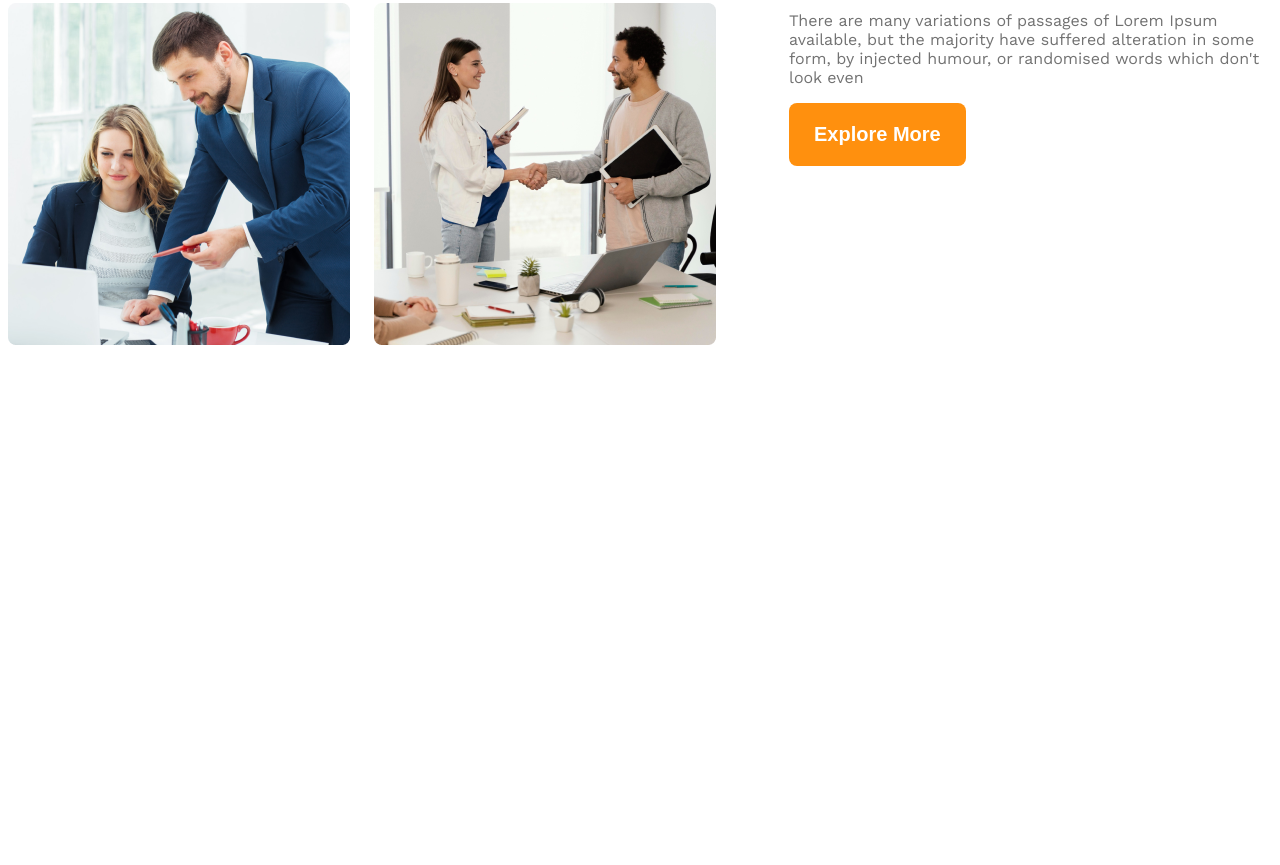
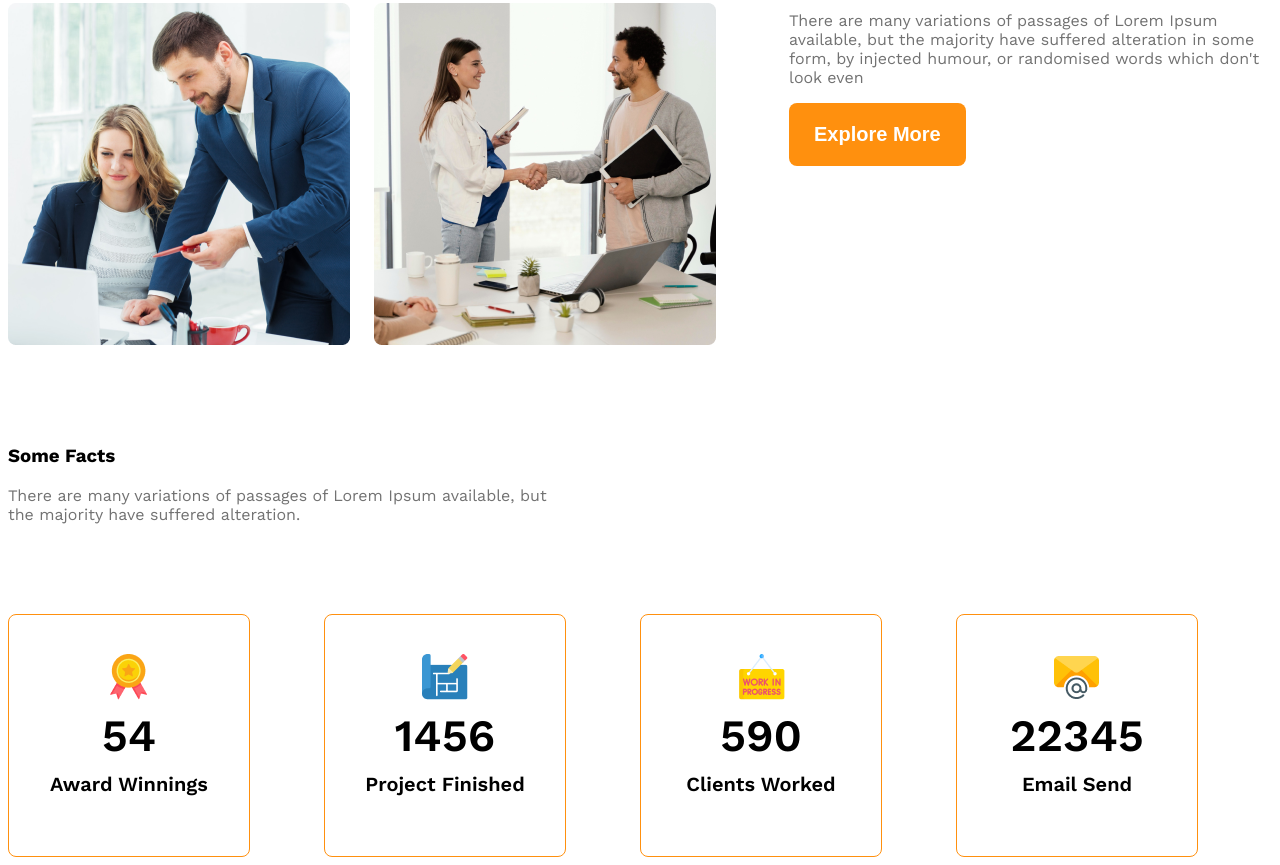
Before and after one commit to programmertajul/responsive-website1, a plain HTML site: page index.html in a window 1280 px wide. Shown: the part 1647-2512 px from the top of the page. Before the commit the page ends 2092 px from the top, so only its background shows below. Drawn offline with nearby package versions, Linux system fonts and the light colour scheme.

Commit message:
i am tajul

```diff
--- a/index.html
+++ b/index.html
@@ -53,7 +53,7 @@
             </div>
 
             <div class="our-features">
-                <h3 class="our-feature-title"><span class="text-light-gray" id="quick-list">Quick list</span> <span>of Our </span> <span class="text-primary">Features</span></h3>
+                <h3 class="our-section-title"><span class="text-light-gray" id="quick-list">Quick list</span> <span>of Our </span> <span class="text-primary">Features</span></h3>
                 <p class="our-feature-description text-light-gray">There are many variations of passages of Lorem Ipsum available, but the majority have suffered alteration in some form, by injected humour, or randomised words which don't look even</p>
                 <button class="primary-button">Explore More</button>
 
@@ -72,6 +72,51 @@
 
         <section class="some-facts">
 
+            <h3 class="facts-title">Some Facts</h3>
+            <p class="text-light-gray fact-description">There are many variations of passages of Lorem Ipsum available, but the majority have suffered alteration.</p>
+
+            <div class="icons-container">
+                <!-- .fact-card*4>img.icon-img+h5.icon-number+P.icon-name -->
+                <div class="fact-card display-flex">
+                    <div>
+                        <img src="images/icons/ribon.png" alt="" class="icon-img">
+                        <h5 class="icon-number">54</h5>
+                        <P class="icon-name">Award Winnings</P>
+
+                    </div>
+
+                </div>
+                <div class="fact-card display-flex">
+                    <div>
+                        <img src="images/icons/projects.png" alt="" class="icon-img">
+                        <h5 class="icon-number">1456</h5>
+                        <P class="icon-name">Project Finished</P>
+                    </div>
+
+                </div>
+                <div class="fact-card display-flex">
+                    <div>
+                        <img src="images/icons/customers.png" alt="" class="icon-img">
+                        <h5 class="icon-number">590</h5>
+                        <P class="icon-name">Clients Worked </P>
+                    </div>
+
+                </div>
+                <div class="fact-card display-flex">
+                    <div>
+                        <img src="images/icons/email.png" alt="" class="icon-img">
+                        <h5 class="icon-number">22345</h5>
+                        <P class="icon-name">Email Send</P>
+                    </div>
+
+                </div>
+
+
+
+
+
+            </div>
+
         </section>
 
 
--- a/style/style.css
+++ b/style/style.css
@@ -51,6 +51,11 @@
   main > section{
     margin-top: 100px;
   }
+
+  .our-section-title{
+    font-size: 2.8rem;
+    font-weight: 700px;
+}
 
 /* navbar related style */
 
@@ -114,15 +119,53 @@
     max-width: 530px;
 }
 
-.our-feature-title{
-    font-size: 2.8rem;
-    font-weight: 700px;
-}
 
 #quick-list{
     font-weight: 500px;
 
 }
+
+/* some fact related code start here */
+
+.fact-description{
+    max-width: 540px;
+    margin-bottom: 90px;
+}
+
+.icons-container{
+    display: grid;
+    grid-template-columns: repeat(4, 1fr);
+}
+
+.fact-card{
+    border: 1px solid #FF900E;
+    width: 240px;
+    height: 241px;
+    border-radius: 8px;
+    text-align: center;
+    align-items: center;
+    justify-content: center;
+
+
+
+}
+
+
+.icon-number{
+    font-size: 2.8rem;
+    font-weight: 600;
+    margin-top:5px;
+    margin-bottom:10px;
+
+}
+
+.icon-name{
+    font-weight: 600;
+    font-size: 1.25rem;
+    margin-top: 8px;
+}
+
+
 
 
 /* responsive code start here */
@@ -134,8 +177,14 @@
         flex-direction: column;
     }
 
-    .team-img-container{
+    .team-img-container, .icons-container{
         grid-template-columns: repeat(1, 1fr);
+    }
+
+    .icons-container{
+        justify-items: center;
+        gap: 24px;
+
     }
 
     .our-features{
```
